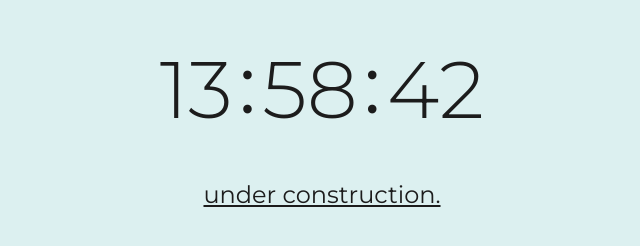
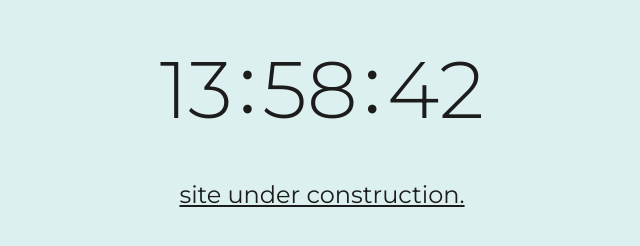
Before and after one commit to jdharmadh/jdharmadh.github.io, a plain HTML site: page index.html in a window 1280 px wide. Shown: the whole page, without its empty margins (318-958 px from the left). Drawn offline with nearby package versions, Linux system fonts and the light colour scheme.

Commit message:
Update index.html

```diff
--- a/index.html
+++ b/index.html
@@ -17,7 +17,7 @@
 		<li class="seperator">:</li>
 		<li><span class="seconds">--</span></li>
 	</ul>
-	<a href="javascript:show(div1)">under construction.</a>
+	<a href="javascript:show(div1)">site under construction.</a>
 	<div id="div1" style="display: none;">
 		<p></p>
 		<i class="fa fa-battery-three-quarters"></i>
```
